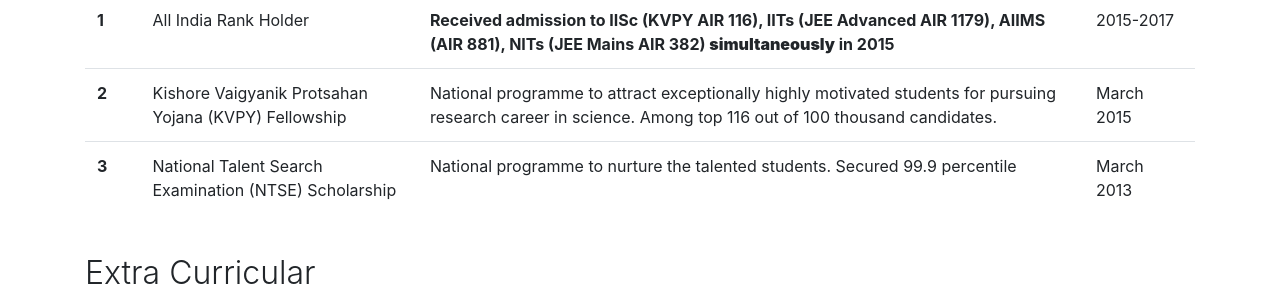
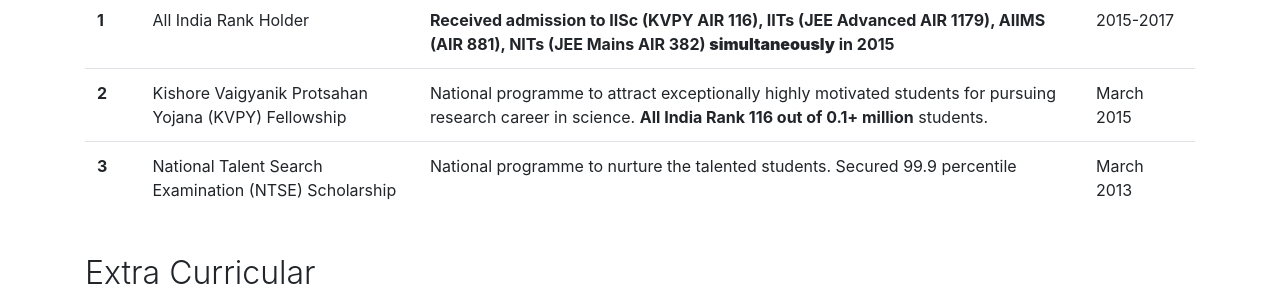
Before and after one commit to thenamangoyal/thenamangoyal.github.io, a Jekyll site: the page built from achievements.html, in a window 1280 px wide and 1004 px high. Shown: the part 318-617 px from the top of the window. Built offline with Jekyll 4.4.1, drawn with Linux system fonts in a browser that asks for light colours; nearby versions of some CDN libraries.

Commit message:
Update achievements.html

```diff
--- a/achievements.html
+++ b/achievements.html
@@ -43,7 +43,7 @@ permalink: "/achievements"
                 <td>National programme to attract exceptionally highly motivated students for pursuing research
                     career
                     in
-                    science. Among top 116 out of 100 thousand candidates.
+                    science. <strong>All India Rank  116 out of 0.1+ million</strong> students.
                 </td>
                 <td>March 2015</td>
             </tr>
```
